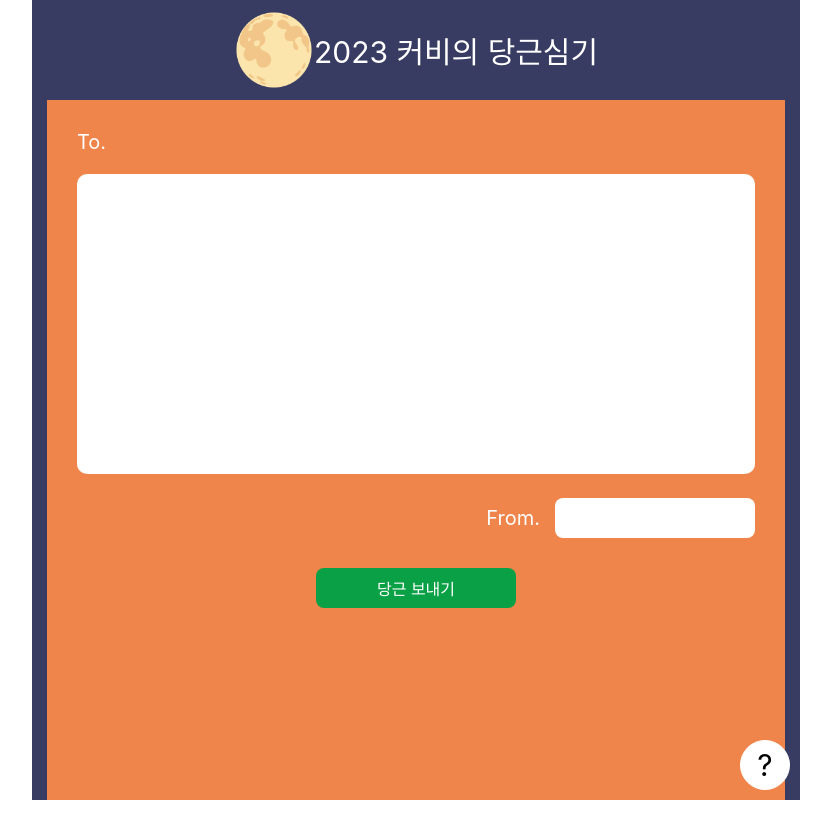
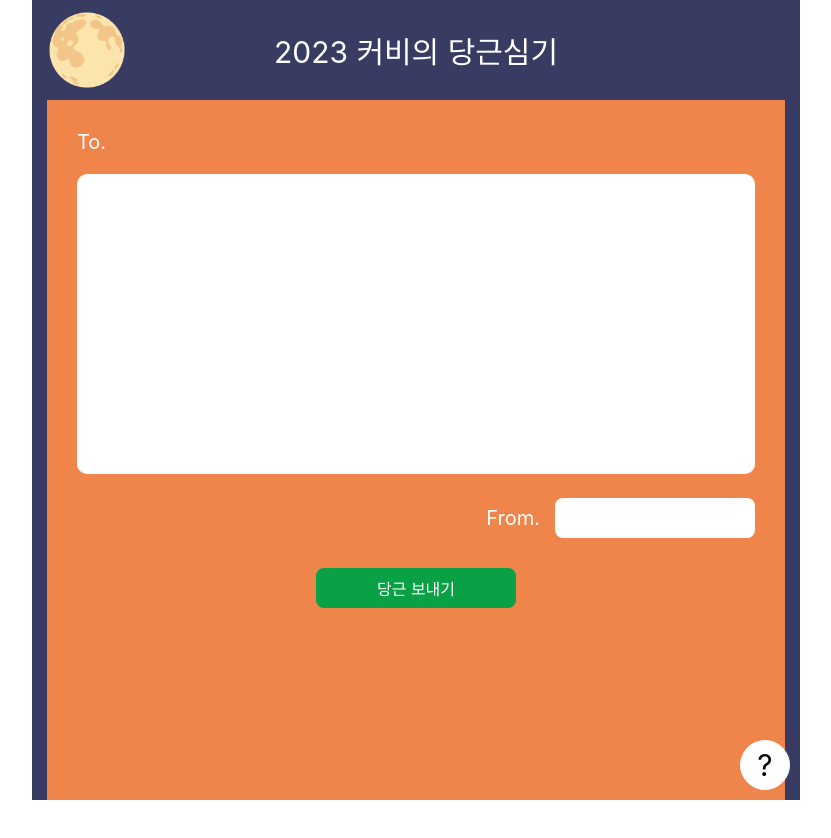
Before and after one commit to kirby-project-2023/carrot_project, a React (Create React App) app: page /write in a window 1280 px wide. Shown: the top 838 px of the page, without its empty margins (224-1055 px from the left). Built offline with nearby package versions, Linux system fonts and the light colour scheme; a web font is replaced by a local one.

Commit message:
feat: header display edit

```diff
--- a/src/components/Header.js
+++ b/src/components/Header.js
@@ -13,14 +13,18 @@ const MainLogo = styled.img.attrs(props => ({
 `;
 
 const HeaderContainer = styled.header`
+  position: relative;
   width: 100%;
   height: 100px;
   display: flex;
   align-items: center;
-  justify-content: center;
+  justify-content: space-between;
 `;
 
 const Title = styled.h1`
+  position: absolute;
+  left: 50%;
+  transform: translateX(-50%);
   font-size: var(--fz-large);
   color: var(--white);
 `;
@@ -44,10 +48,10 @@ const Header = ({userInfo}) => {
   return (
 
     <HeaderContainer>
-    <MainLogo changeImg={changeImg} />
-    {/* 제목 */}
-    <Title>2023 커비의 당근심기</Title>
-    {/* 닉네임같은거 */}
+      <MainLogo changeImg={changeImg} />
+      {/* 제목 */}
+      <Title>2023 커비의 당근심기</Title>
+      {/* 닉네임같은거 */}
     </HeaderContainer>
 
 
--- a/src/components/Help.js
+++ b/src/components/Help.js
@@ -50,7 +50,7 @@ const Help = () => {
                 </ModalButton>
                 {isOpen ?
                     <ModalBack onClick={openModalHandler} >
-                        <ModalContent onClick={(event)=> event.stopPropagation()}>
+                        <ModalContent onClick={(event)=> event.stopPropagation()} height={'200px'}>
                             <section>
                                 <Content>
                                     어쩌구
```
